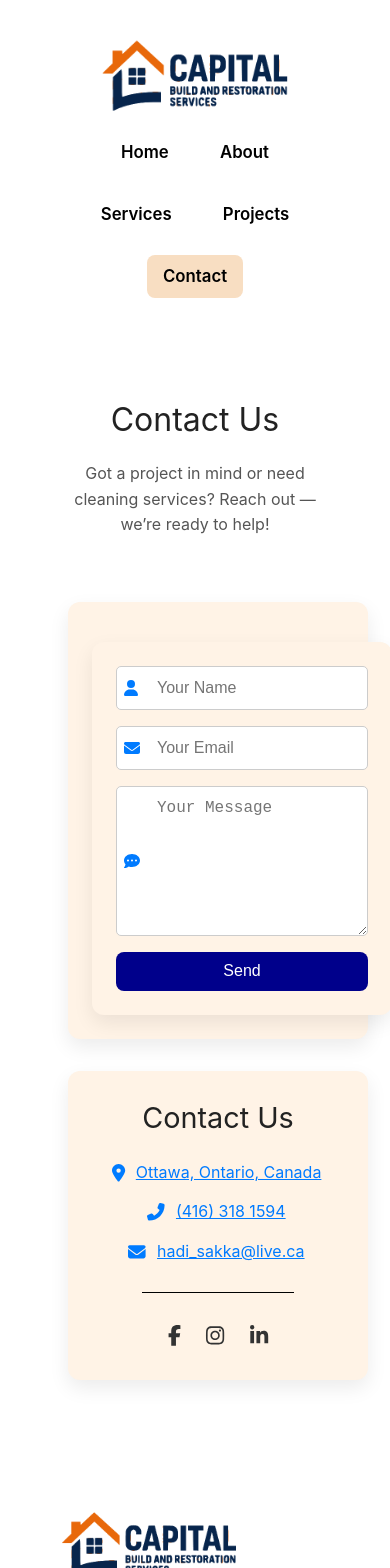
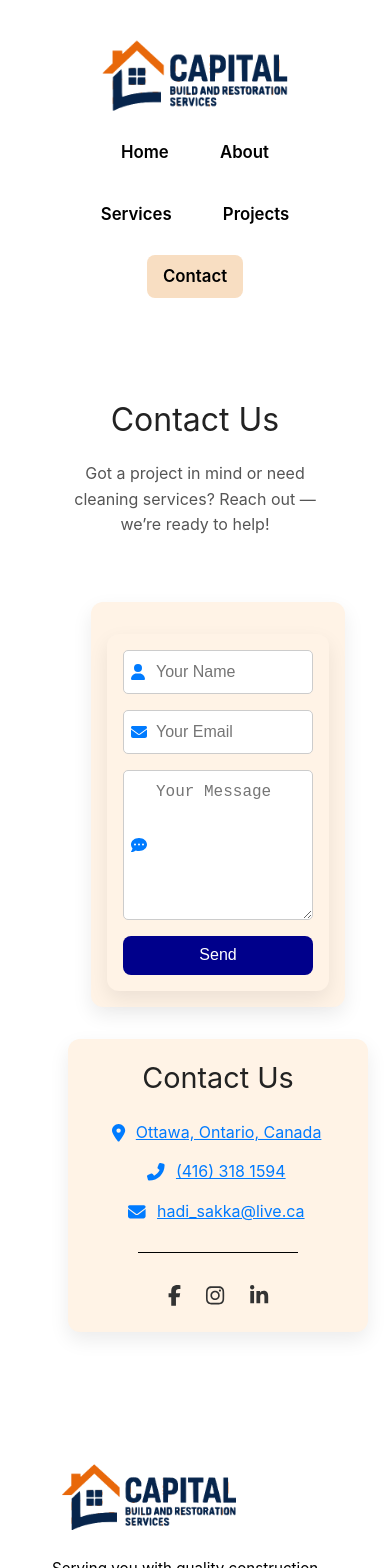
Before and after one commit to poppysomer/CapitalBuildandRestorationServices, a Vue app: page /contact in a window 390 px wide. Shown: the top 1568 px of the page. Built offline with nearby package versions, Linux system fonts and the light colour scheme.

Commit message:
Contact box fix 1

```diff
--- a/src/components/Contact.vue
+++ b/src/components/Contact.vue
@@ -144,15 +144,15 @@ library.add(
 <style scoped>
 .contact-form {
   flex: 1;
-  min-width: 300px;
-  background: #fff;
+  width: 100%;
+  max-width: 100%;
+  background: rgb(255, 243, 230);
   padding: 2rem;
   border-radius: 12px;
   box-shadow: 0 8px 20px rgba(0, 0, 0, 0.08);
+  text-align: left;
   display: flex;
   flex-direction: column;
-  justify-content: center;
-  text-align: center;
 }
 
 .contact-form form {
@@ -160,6 +160,7 @@ library.add(
   flex-direction: column;
   gap: 1rem;
   margin-top: 1rem;
+  width: 100%;
 }
 
 input,
@@ -359,6 +360,12 @@ label {
   font-size: 1.1rem;
 }
 
+img,
+input,
+textarea {
+  max-width: 100%;
+  width: 100%;
+}
 
 @media (max-width: 768px) {
   .contact-container {
@@ -400,6 +407,19 @@ label {
   }
 }
 
+@media (max-width: 480px) {
+  .contact-form,
+  .contact-info {
+    padding: 1rem;
+  }
+
+  .input-group input,
+  .input-group textarea {
+    padding-left: 2rem;
+    font-size: 1rem;
+  }
+}
+
 * {
   box-sizing: border-box;
 }
```
